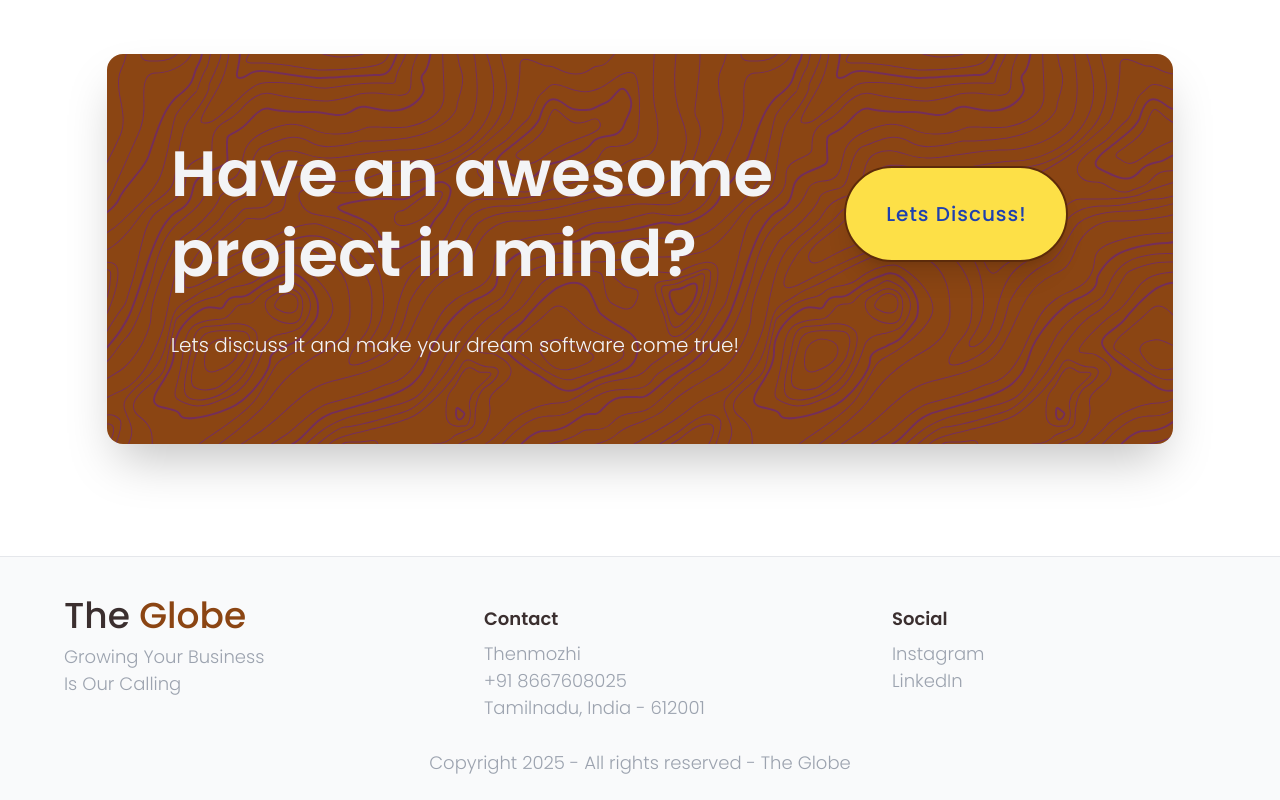
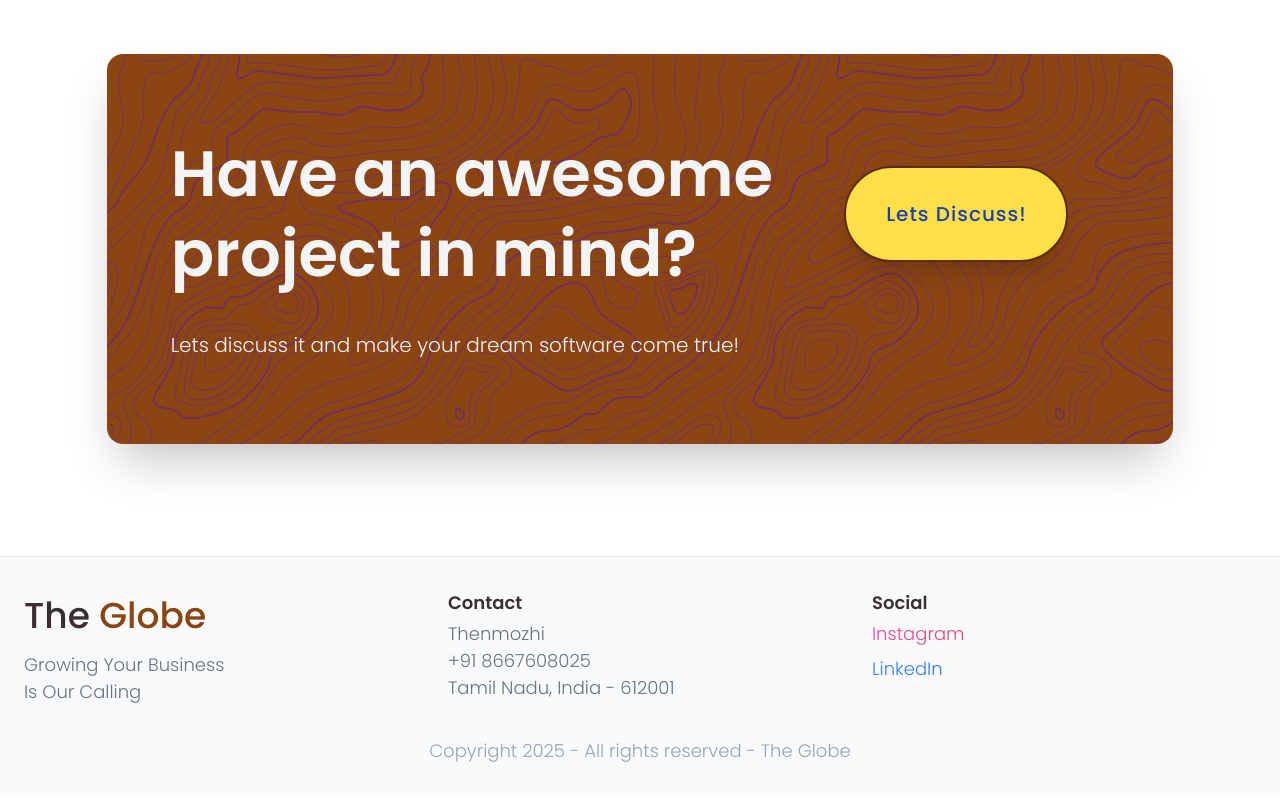
Before and after one commit to AbiXnash/theglobe, a React (Create React App) app: page / in a window 1280 px wide. Shown: the part 1674-2474 px from the top of the page. Built offline with nearby package versions, Linux system fonts and the light colour scheme.

Commit message:
Updated Footer

```diff
--- a/src/parts/Footer.js
+++ b/src/parts/Footer.js
@@ -5,51 +5,59 @@
 import React from "react";
 
 import BrandIcon from "./BrandIcon";
-import Button from "../elements/Button";
+// import Button from "../elements/Button";
 
 export default function Footer() {
   return (
-    <div className="bg-gray-50 border-t border-gray-200 pb-6">
-      <div className="container flex-col mx-auto ">
-        <div className="flex flex-col sm:flex-row mt-8 justify-center">
-          <div className="w-1/3 flex-col ml-16 mr-8">
+    <div className="bg-gray-50 border-t border-gray-200 py-8">
+      <div className="container mx-auto px-6">
+        <div className="flex flex-col sm:flex-row justify-between items-start gap-10">
+          {/* Column 1: Brand Info */}
+          <div className="sm:w-1/3 w-full">
             <BrandIcon />
-            <p className="w-full text-lg text-gray-400 font-light">
-              Growing Your Business <br />
-              Is Our Calling
+            <p className="text-lg text-gray-500 font-light mt-2">
+              Growing Your Business <br /> Is Our Calling
             </p>
           </div>
-          <div className="w-1/3 mt-0 ml-16 mr-0 sm:ml-0 sm:mr-5">
-            <h1 className="text-lg text-theme-blue pt-4 pb-2">Contact</h1>
-            <p className="text-lg text-gray-400 font-light">Thenmozhi </p>
-            <p className="text-lg text-gray-400 font-light">+91 8667608025</p>
-            <p className="text-lg text-gray-400 font-light">
-              Tamilnadu, India - 612001
+
+          {/* Column 2: Contact Info */}
+          <div className="sm:w-1/3 w-full">
+            <h1 className="text-lg text-theme-blue font-semibold">Contact</h1>
+            <p className="text-lg text-gray-500 font-light mt-1">Thenmozhi</p>
+            <p className="text-lg text-gray-500 font-light">+91 8667608025</p>
+            <p className="text-lg text-gray-500 font-light">
+              Tamil Nadu, India - 612001
             </p>
           </div>
-          <div className="w-1/3 ml-16 sm:ml-0 mt-0">
-            <h1 className="text-lg text-theme-blue pt-4 pb-2">Social</h1>
-            <Button
+
+          {/* Column 3: Social Links */}
+          <div className="sm:w-1/3 w-full">
+            <h1 className="text-lg text-theme-blue font-semibold">Social</h1>
+            <div className="flex flex-col gap-2 mt-1">
+              <a
                 href="https://www.instagram.com/the._.nightingale"
-              type="link"
                 target="_blank"
-              className="flex text-lg text-gray-400 font-light hover:underline"
-              isExternal
+                rel="noopener noreferrer"
+                className="text-lg font-light hover:underline bg-clip-text text-transparent
+                       bg-gradient-to-r from-pink-500 via-red-500 to-yellow-500"
               >
                 Instagram
-            </Button>
-            <Button
+              </a>
+              <a
                 href="https://www.linkedin.com/in/thenmozhi-t/"
-              type="link"
                 target="_blank"
-              className="flex text-lg text-gray-400 font-light hover:underline"
-              isExternal
+                rel="noopener noreferrer"
+                className="text-lg font-light hover:underline bg-clip-text text-transparent
+                       bg-gradient-to-r from-blue-500 to-blue-700"
               >
                 LinkedIn
-            </Button>
+              </a>
             </div>
           </div>
-        <div className="flex-col text-center mt-7">
+        </div>
+
+        {/* Footer */}
+        <div className="text-center mt-8">
           <p className="text-lg text-gray-400 font-light">
             Copyright 2025 - All rights reserved - The Globe
           </p>
```
Lines whose indentation alone changed are shown as unchanged.
